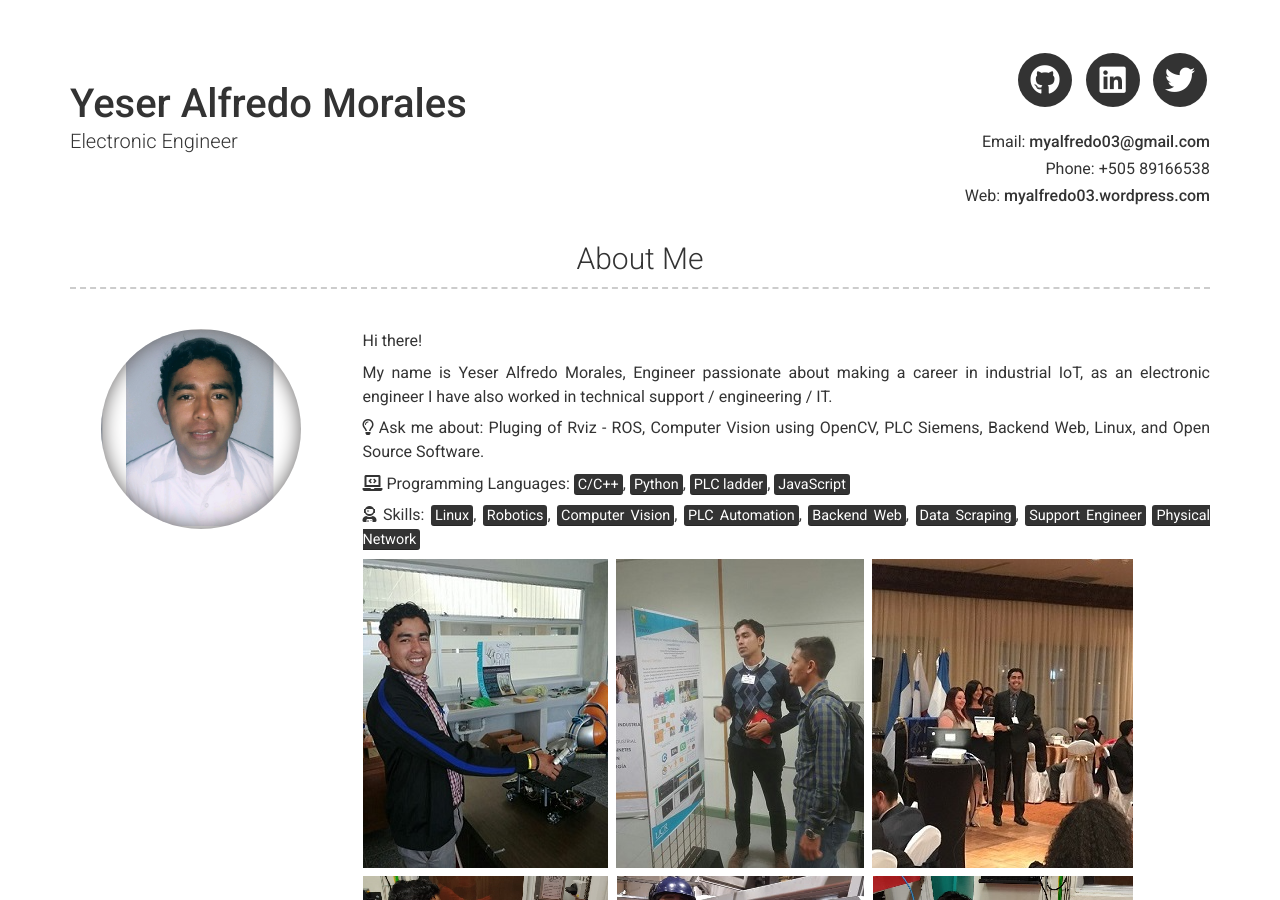
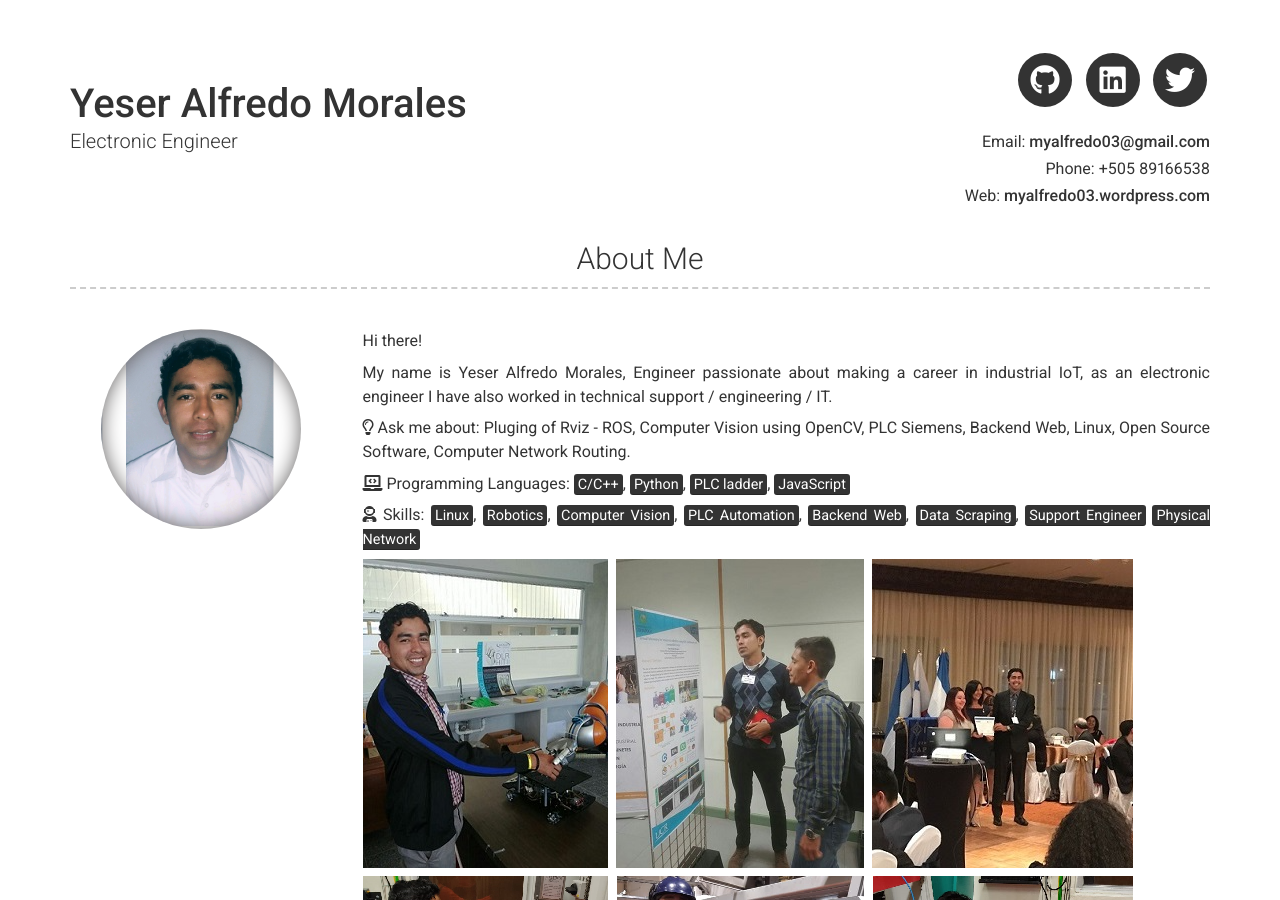
Before and after one commit to myalfred03/myalfred03.github.io, a Jekyll site: the page built from index.md, in a window 1280 px wide and 900 px high. Built offline with Jekyll 4.4.1, drawn with Linux system fonts in a browser that asks for light colours; nearby versions of some CDN libraries.

Commit message:
Update _config.yml

```diff
--- a/_config.yml
+++ b/_config.yml
@@ -45,7 +45,7 @@ about_content: | # this will include new lines to allow paragraphs
 
   My name is Yeser Alfredo Morales, Engineer passionate about making a career in industrial IoT, as an electronic engineer I have also worked in technical support / engineering / IT.
 
-  <i class="far fa-lightbulb"></i> Ask me about: Pluging of Rviz - ROS, Computer Vision using OpenCV, PLC Siemens, Backend Web, Linux, and Open Source Software.
+  <i class="far fa-lightbulb"></i> Ask me about: Pluging of Rviz - ROS, Computer Vision using OpenCV, PLC Siemens, Backend Web, Linux, Open Source Software, Computer Network Routing.
 
   <i class="fas fa-laptop-code"></i> Programming Languages:  <mark>C/C++</mark>, <mark>Python</mark>, <mark>PLC ladder</mark>, <mark>JavaScript</mark>
 
```
